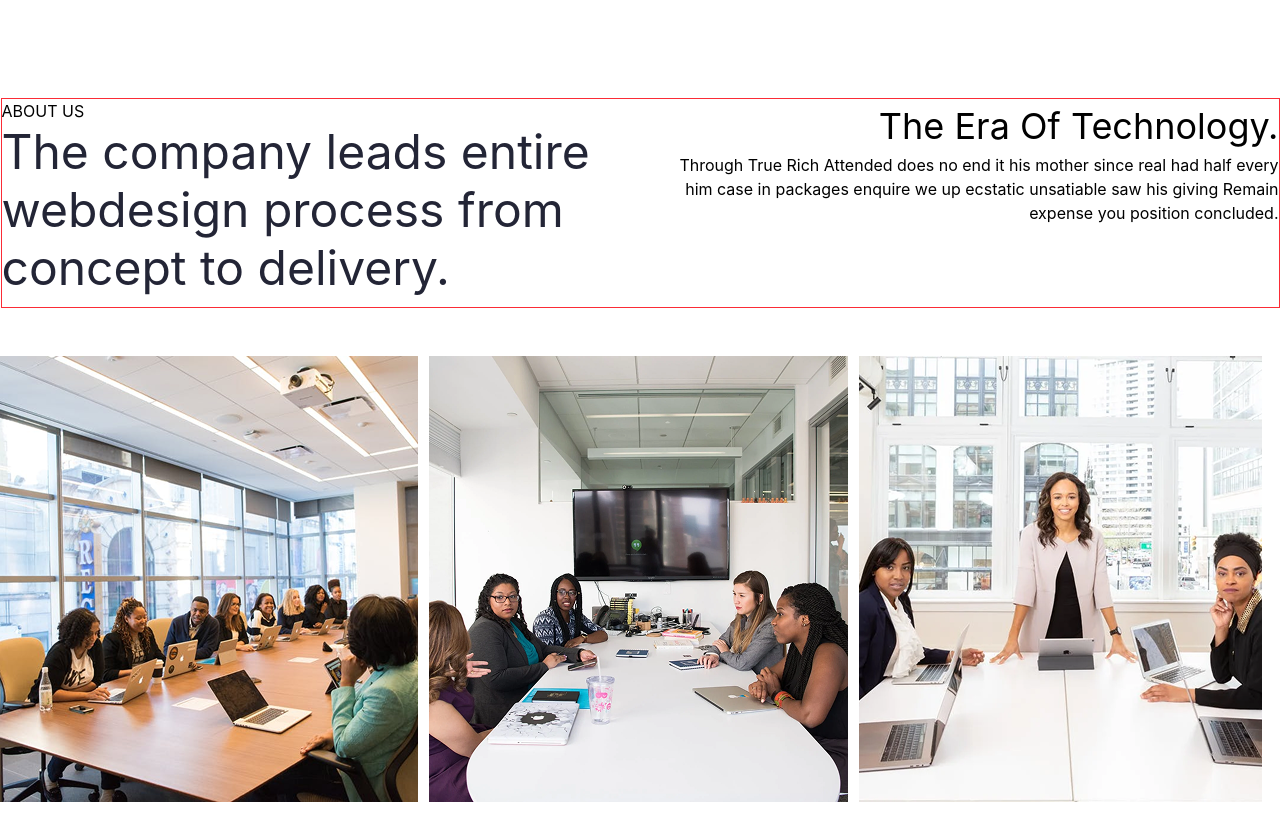
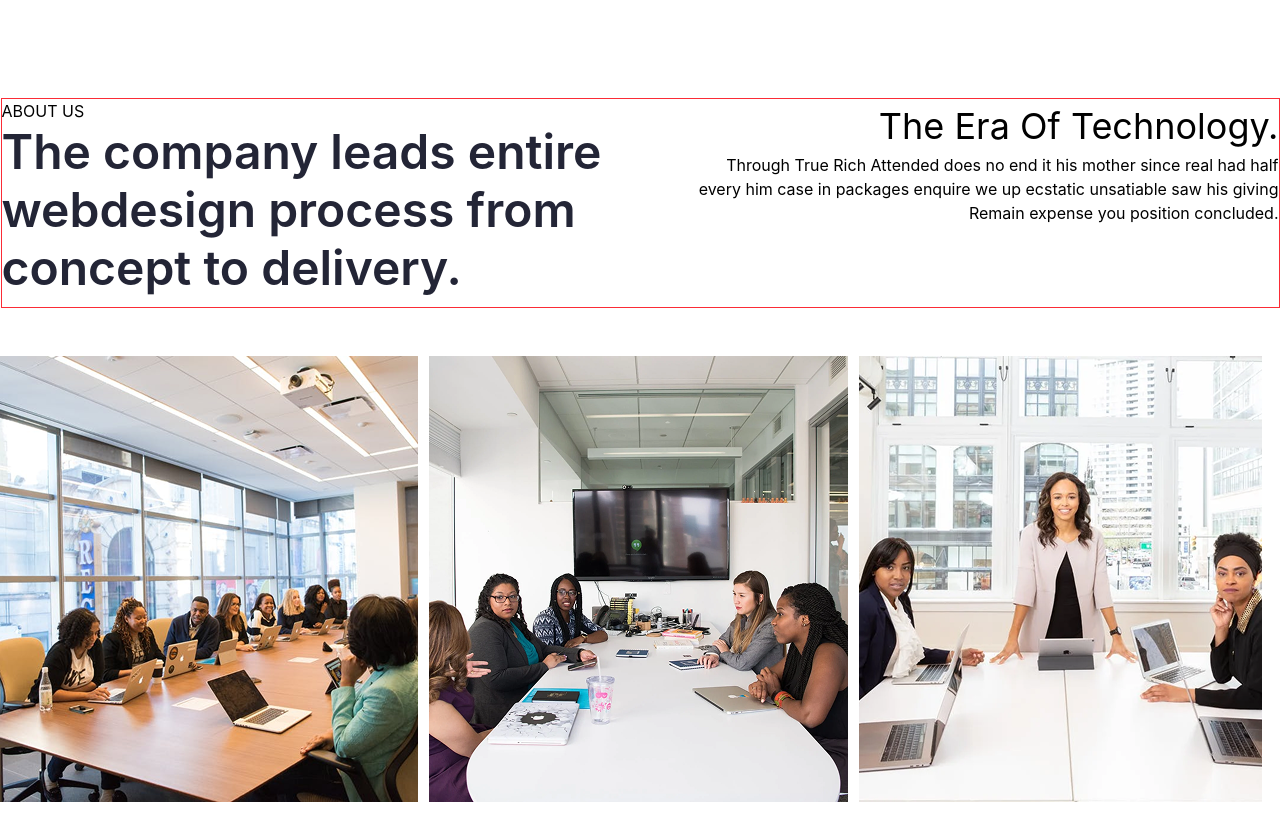
Before and after one commit to Behruz002-J/Finsweeet_project, a React (Vite) app in the folder vite-project/: page / in a window 1280 px wide. Shown: the part 840-1680 px from the top of the page. Built offline with nearby package versions, Linux system fonts and the light colour scheme.

Commit message:
feat/main

```diff
--- a/vite-project/src/components/Main/main.jsx
+++ b/vite-project/src/components/Main/main.jsx
@@ -10,7 +10,7 @@
                <div className="lefts flex flex-col">
                   <h4 className="pre-heading">ABOUT US</h4>
                  <div className="text-left">
-                    <h1 className="text-[#232536] text-[48px] leading-[58px]">The company leads entire webdesign process from concept to delivery.</h1>
+                    <h1 className="text-[#232536] text-[48px] leading-[58px] font-semibold">The company leads entire webdesign process from concept to delivery.</h1>
                  </div>
                </div>
                  <div className="text-right">
```
